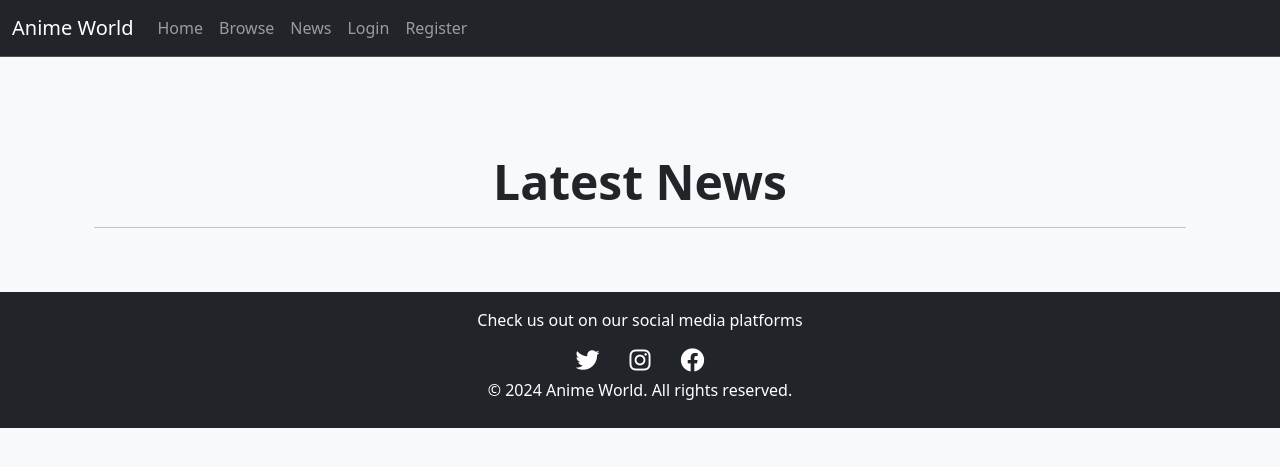
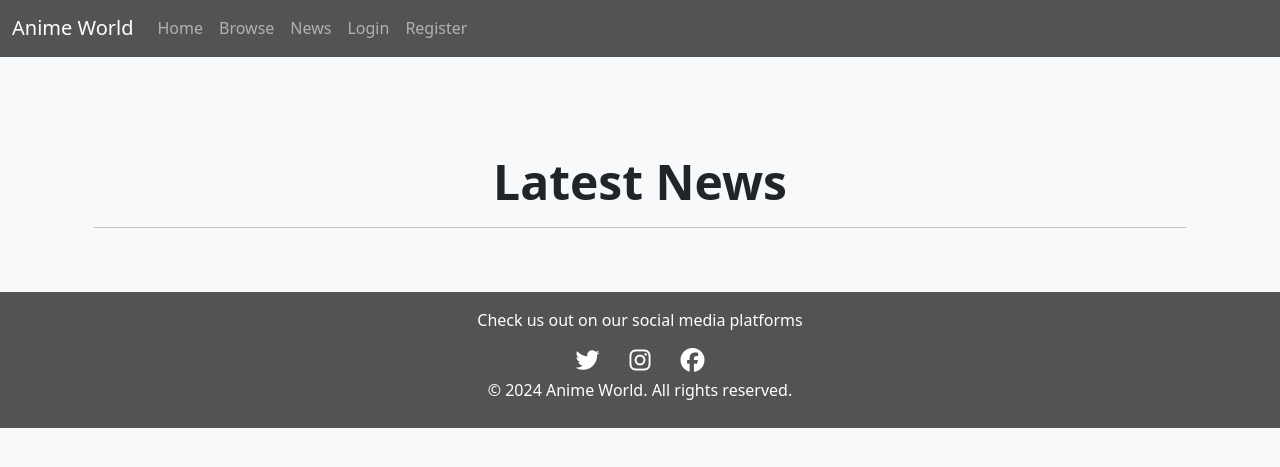
Before and after one commit to Triz22/final-project, a Django app: page /news in a window 1280 px wide. Shown: the top 467 px of the page. Run offline with Django 4.2, Linux system fonts and the light colour scheme; data that the repository does not hold is empty; some libraries are stand-ins or nearby versions.

Commit message:
change header and footer color

```diff
--- a/static/css/style.css
+++ b/static/css/style.css
@@ -7,6 +7,25 @@ h1 {
     font-size: 3rem;
     font-weight: bold;
 }
+
+/* Navbar */
+
+.navbar-color {
+    background-color: #535351;
+}
+
+/* .navv {
+    baccolor: white !important;
+}
+
+.navbar-nav .nav-link {
+    color: white !important;
+}
+
+.navbar-nav .nav-link.active {
+    font-weight: bold;
+    color: #ffc107 !important;
+} */
 
 /* Welcome Box */
 .welcome-box {
@@ -40,6 +59,11 @@ h1 {
 }
 
 /* Footer */
+
+.footer-cr {
+    background-color: #535351;
+}
+
 footer p {
     margin-bottom: 10px;
 }
--- a/templates/base.html
+++ b/templates/base.html
@@ -12,12 +12,12 @@
     <title>{% block title %}Anime Blog{% endblock %}</title>
     <link href="https://cdn.jsdelivr.net/npm/bootstrap@5.3.3/dist/css/bootstrap.min.css" rel="stylesheet" integrity="sha384-QWTKZyjpPEjISv5WaRU9OFeRpok6YctnYmDr5pNlyT2bRjXh0JMhjY6hW+ALEwIH" crossorigin="anonymous">
     <link rel="stylesheet" href="{% static 'css/style.css' %}">
-    <link rel="stylesheet" href="https://cdnjs.cloudflare.com/ajax/libs/font-awesome/6.0.0-beta3/css/all.min.css" integrity="sha384-k6RqeWeci5ZR/Lv4MR0sA0FfDOMW5upn6RMV4h3Y8EcDj6Wt83JR/A6AB9e7O+sk" crossorigin="anonymous">
+    <link rel="stylesheet" href="https://cdnjs.cloudflare.com/ajax/libs/font-awesome/6.6.0/css/all.min.css" integrity="sha512-Kc323vGBEqzTmouAECnVceyQqyqdsSiqLQISBL29aUW4U/M7pSPA/gEUZQqv1cwx4OnYxTxve5UMg5GT6L4JJg==" crossorigin="anonymous" referrerpolicy="no-referrer" />
 
 </head>
 <body>
     <header>
-        <nav class="navbar navbar-expand-lg bg-dark border-bottom border-body" data-bs-theme="dark">
+        <nav class="navbar navbar-color navbar-expand-lg border-bottom border-body" data-bs-theme="dark">
             <div class="container-fluid">
               <a class="navbar-brand" href="{% url 'bloglist' %}">Anime World</a>
               <button class="navbar-toggler" type="button" data-bs-toggle="collapse" data-bs-target="#navbarNavAltMarkup" aria-controls="navbarNavAltMarkup" aria-expanded="false" aria-label="Toggle navigation">
@@ -48,7 +48,7 @@
         {% endblock %}
     </main>
 
-    <footer class="footer bg-dark text-white text-center py-3 mt-5">
+    <footer class="footer footer-cr text-white text-center py-3 mt-5">
       <p>Check us out on our social media platforms</p>
       <div class="social-icons">
         <a href=""><i class="fa-brands fa-twitter"></i></a>
```
